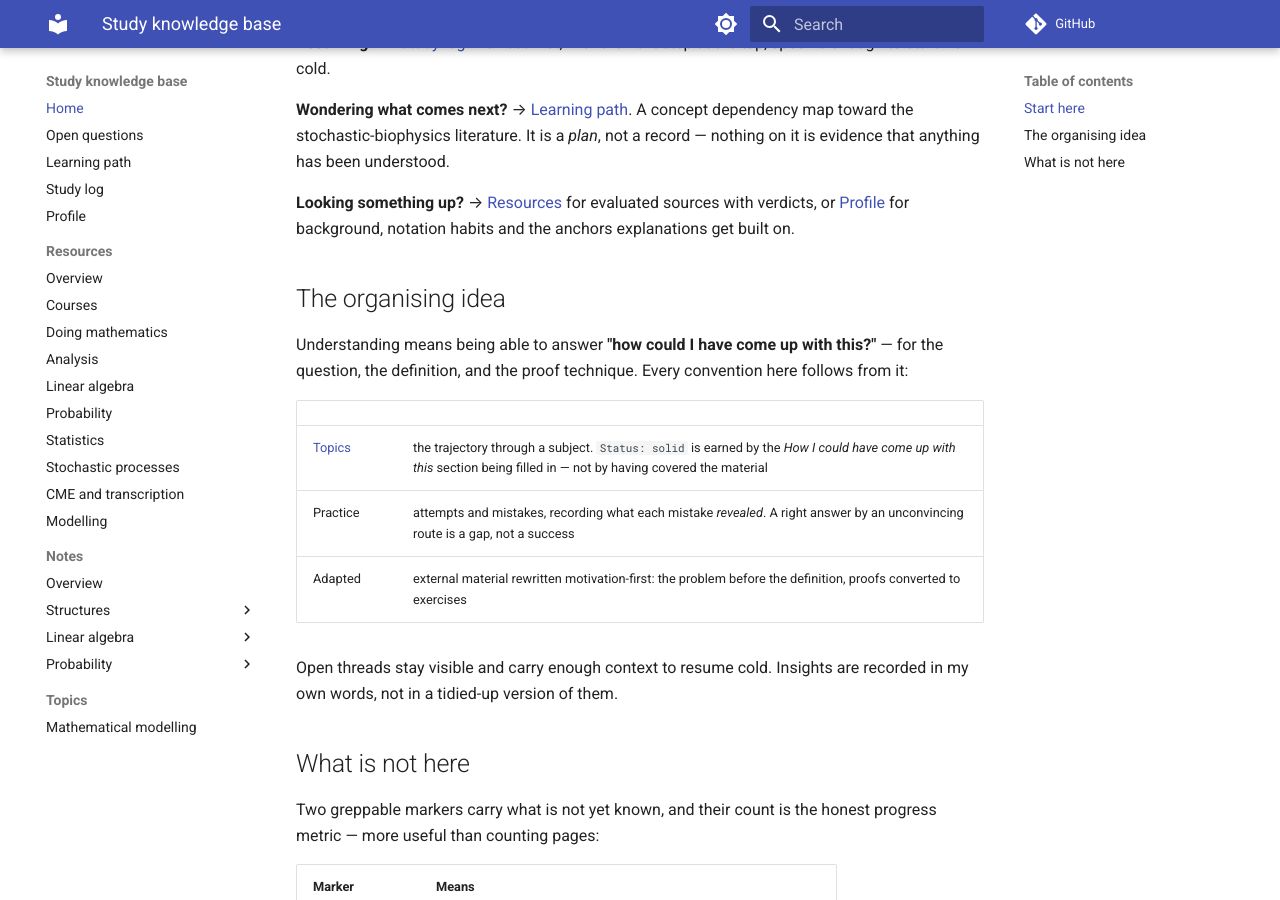
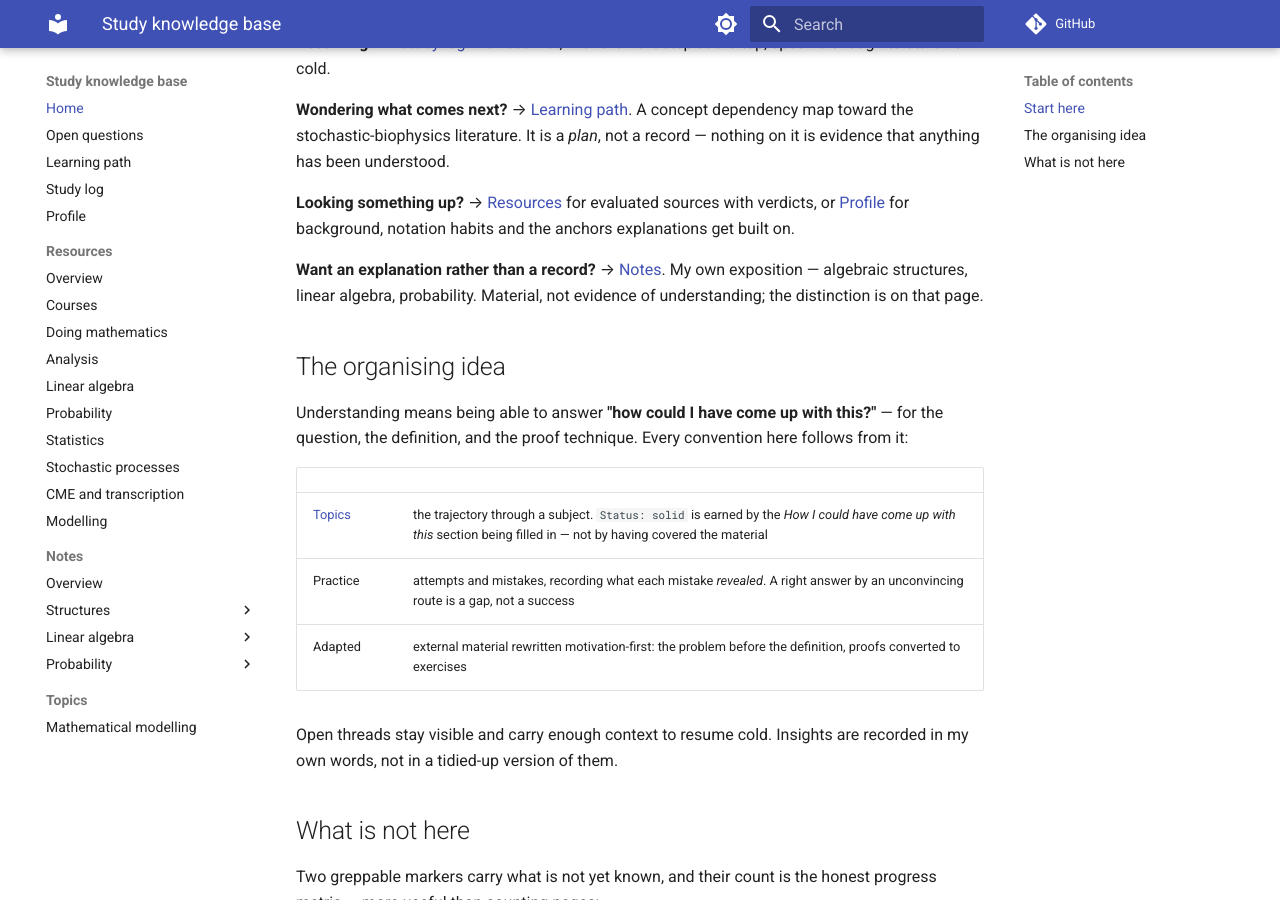
Before and after one commit to Claptar/knowledge-base, an MkDocs documentation site: the page built from docs/index.md, in a window 1280 px wide and 900 px high, scrolled down 410 px. Built offline with MkDocs 1.6.1 and Material for MkDocs 9.7.7, drawn with Linux system fonts in a browser that asks for light colours; comment, search, counter and statistics services are not loaded.

Commit message:
Document the notes/ category
Co-Authored-By: Claude Opus 5 (1M context) <noreply@anthropic.com>

```diff
--- a/docs/index.md
+++ b/docs/index.md
@@ -23,6 +23,10 @@ anything has been understood.
 
 **Looking something up?** → [Resources](resources/index.md) for evaluated sources with verdicts, or
 [Profile](profile.md) for background, notation habits and the anchors explanations get built on.
+
+**Want an explanation rather than a record?** → [Notes](notes/index.md). My own exposition —
+algebraic structures, linear algebra, probability. Material, not evidence of understanding; the
+distinction is on that page.
 
 ## The organising idea
 
```
Also changed, not shown: AGENTS.md (+7 -0 lines), skills/study-mentor/references/kb-structure.md (+19 -0 lines).
